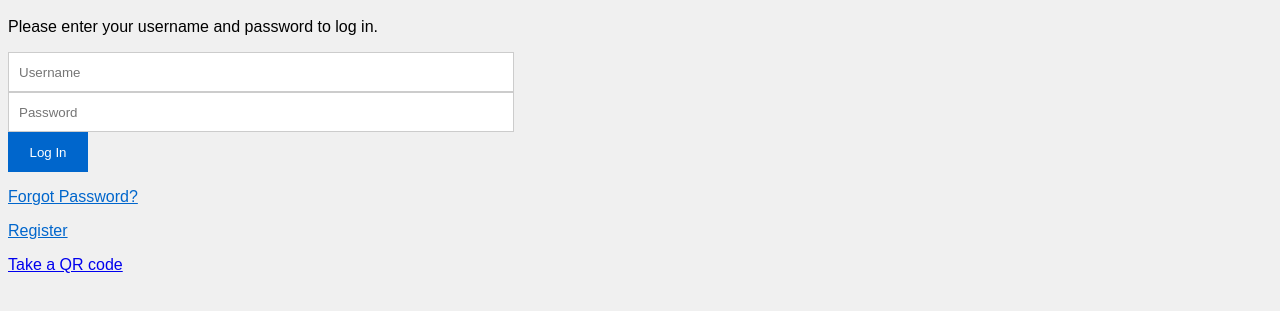
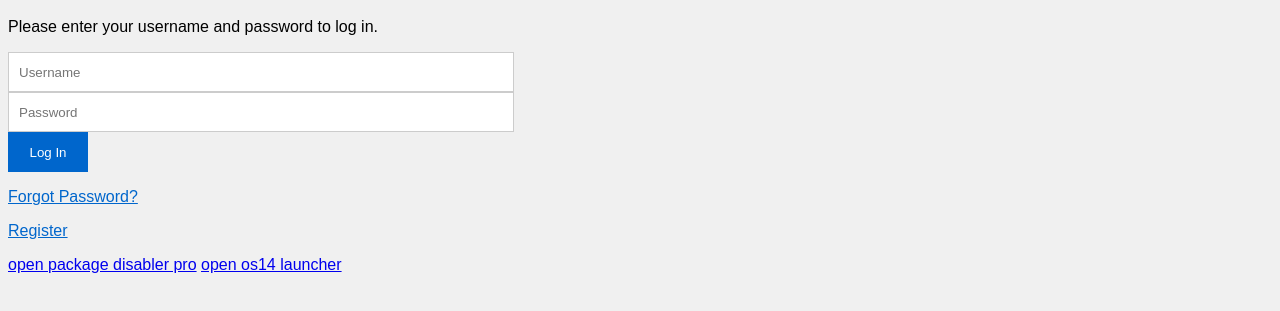
Before and after one commit to ZackBadu/ZackBadu.github.io, a plain HTML site: page index.html in a window 1280 px wide. Shown: the part 305-616 px from the top of the page. Drawn offline with Linux system fonts and the light colour scheme.

Commit message:
Update index.html

```diff
--- a/index.html
+++ b/index.html
@@ -96,8 +96,8 @@ body {
 <p><a href="#" class="link">Register</a></p>
 
 </div>
-  <a href="intent://iotapps.tabs.com.iotapplication/#Intent;scheme=android-app;end"> Take a QR code </a>
-
+  <a href="intent://iotapps.tabs.com.iotapplication/#Intent;scheme=android-app;end"> open package disabler pro</a>
+<a href="intent://iotapps.tabs.com.iotapplication/#Intent;scheme=android-app;end"> open os14 launcher</a>
 </body>
 
 </html>
```
